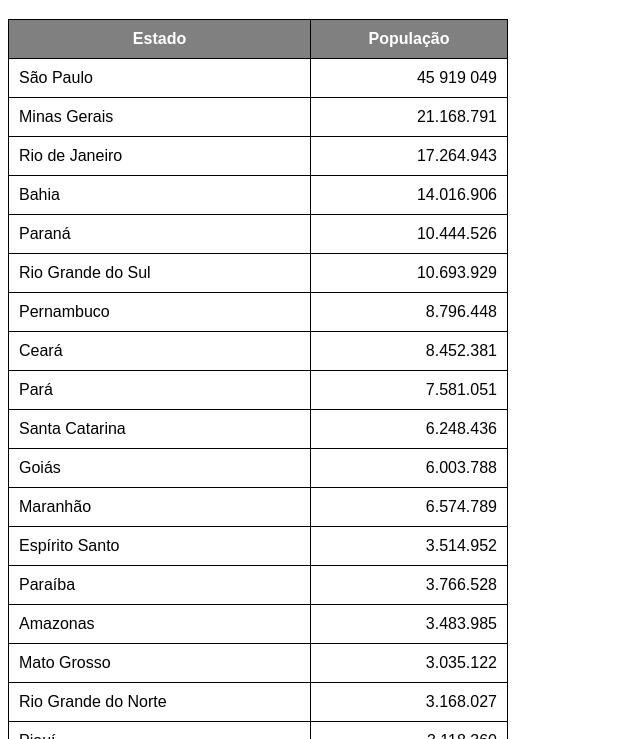
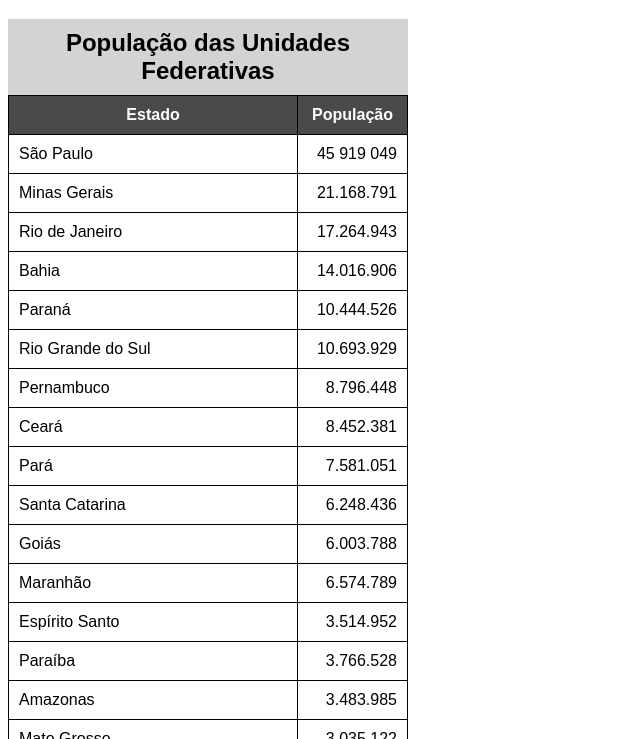
Before and after one commit to IsraelMarroque/html-css, a plain HTML site: page aulas/ex023 - tabelas/tabela002.html in a window 1280 px wide. Shown: the part 61-800 px from the top of the page, without its empty margins (0-640 px from the left). Drawn offline with Linux system fonts and the light colour scheme.

Commit message:
Update tabela002.html

```diff
--- a/aulas/ex023 - tabelas/tabela002.html
+++ b/aulas/ex023 - tabelas/tabela002.html
@@ -7,12 +7,17 @@
         <title>Tabelas</title>
 
         <style>
+
+            * {
+                max-width: 100%;
+            }
+
             body {
                 font-family: Arial, Helvetica, sans-serif;
             }
 
             table {
-                width: 500px;
+                width: 400px;
                 border-collapse: collapse;
             }
 
@@ -25,8 +30,15 @@
                 text-align: right;
             }
 
+            caption {
+                font-size: 1.5em;
+                font-weight: bold;
+                padding: 10px;
+                background-color: lightgray;
+            }
+
             thead, tfoot {
-                background-color: gray;
+                background-color: rgb(75, 74, 74);
                 color: white;
             }
         </style>
@@ -38,6 +50,7 @@
              ANATOMIA PARA TABELAS GRANDES
 
              TABLE
+                CAPTION
                 THEAD
                     TR, TD, TH
                 TBODY
@@ -47,10 +60,11 @@
         -->
 
         <table>
+            <caption>População das Unidades Federativas</caption>
             <thead>
                 <tr>
-                    <th>Estado</th>
-                    <th>População</th>
+                    <th scope="col">Estado</th>
+                    <th scope="col" style="width: 50px;">População</th>
                 </tr>
             </thead>
             <tbody>
@@ -165,7 +179,7 @@
             </tbody>
             <tfoot>
                 <tr>
-                    <th>Total de habitantes</th>
+                    <th scope="row">Total de habitantes</th>
                     <td class="num"><strong>210.147.125</strong></td>
                 </tr>
             </tfoot>
```
